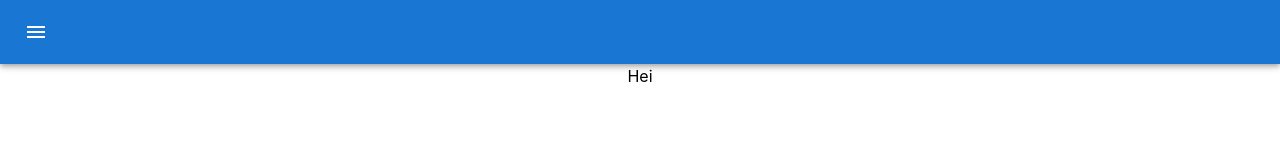
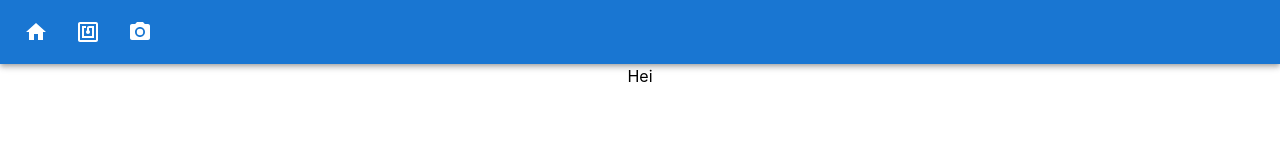
Before and after one commit to dingyling/puzzle-box-app, a React (Create React App) app: page / in a window 1280 px wide. Shown: the top 160 px of the page. Built offline with nearby package versions, Linux system fonts and the light colour scheme.

Commit message:
Toolbar fix

```diff
--- a/src/components/Header.tsx
+++ b/src/components/Header.tsx
@@ -2,77 +2,52 @@ import * as React from 'react';
 import AppBar from '@mui/material/AppBar';
 import Box from '@mui/material/Box';
 import Toolbar from '@mui/material/Toolbar';
-import Typography from '@mui/material/Typography';
-import Button from '@mui/material/Button';
 import IconButton from '@mui/material/IconButton';
-import MenuIcon from '@mui/icons-material/Menu';
-import { Drawer, List, ListItem, ListItemButton, ListItemIcon, ListItemText } from '@mui/material';
 import CameraAltIcon from '@mui/icons-material/CameraAlt';
 import NfcIcon from '@mui/icons-material/Nfc';
-import QuestionMarkIcon from '@mui/icons-material/QuestionMark';
+import HomeIcon from '@mui/icons-material/Home';
 import { Link } from "react-router-dom";
 
 export default function Header() {
-      const [isOpen, setIsOpen] = React.useState(false);
 
       return (
             <Box sx={{ flexGrow: 1 }}>
                   <AppBar position="static">
                         <Toolbar>
+                              <Link to={"/"}>
                                     <IconButton
                                           size="large"
                                           edge="start"
                                           color="inherit"
                                           aria-label="menu"
                                           sx={{ mr: 2 }}
-                                    onClick={() => setIsOpen(true)}
                                     >
-                                    <MenuIcon />
+                                          <HomeIcon />
                                     </IconButton>
+                              </Link>
+                              <Link to={"/scan"}>
+                                    <IconButton
+                                          size="large"
+                                          edge="start"
+                                          color="inherit"
+                                          aria-label="menu"
+                                          sx={{ mr: 2 }}
+                                    >
+                                          <NfcIcon />
+                                    </IconButton>
+                              </Link>
+                              <Link to={"/camera"}>
+                                    <IconButton
+                                          size="large"
+                                          edge="start"
+                                          color="inherit"
+                                          aria-label="menu"
+                                          sx={{ mr: 2 }}
+                                    >
+                                          <CameraAltIcon />
+                                    </IconButton>
+                              </Link>
                         </Toolbar>
-                        <Drawer
-                              anchor='left'
-                              open={isOpen}
-                              onClose={() => setIsOpen(false)}
-                        >
-                              <Box
-                                    // sx={{ width: 250 }}
-                                    role="presentation"
-                              >
-                                    <List>
-                                          <ListItem key={"scan"} disablePadding>
-                                                <Link to={"/scan"}>
-                                                      <ListItemButton>
-                                                            <ListItemIcon>
-                                                                  <NfcIcon />
-                                                            </ListItemIcon>
-                                                            <ListItemText primary={"Skann"} />
-                                                      </ListItemButton>
-                                                </Link>
-                                          </ListItem>
-                                          <ListItem key={"cam"} disablePadding>
-                                                <Link to={"/camera"}>
-                                                      <ListItemButton>
-                                                            <ListItemIcon>
-                                                                  <CameraAltIcon />
-                                                            </ListItemIcon>
-                                                            <ListItemText primary={"Kamera"} />
-                                                      </ListItemButton>
-                                                </Link>
-                                          </ListItem>
-                                          {/* <ListItem key={"sig"} disablePadding>
-                                                <Link to={"/signal"}>
-                                                      <ListItemButton>
-                                                            <ListItemIcon>
-                                                                  <QuestionMarkIcon />
-                                                            </ListItemIcon>
-                                                            <ListItemText primary={"Kamera"} />
-                                                      </ListItemButton>
-                                                </Link>
-                                          </ListItem> */}
-                                    </List>
-                              </Box>
-                        </Drawer>
                   </AppBar>
             </Box>
       );
```
Lines whose indentation alone changed are shown as unchanged.
